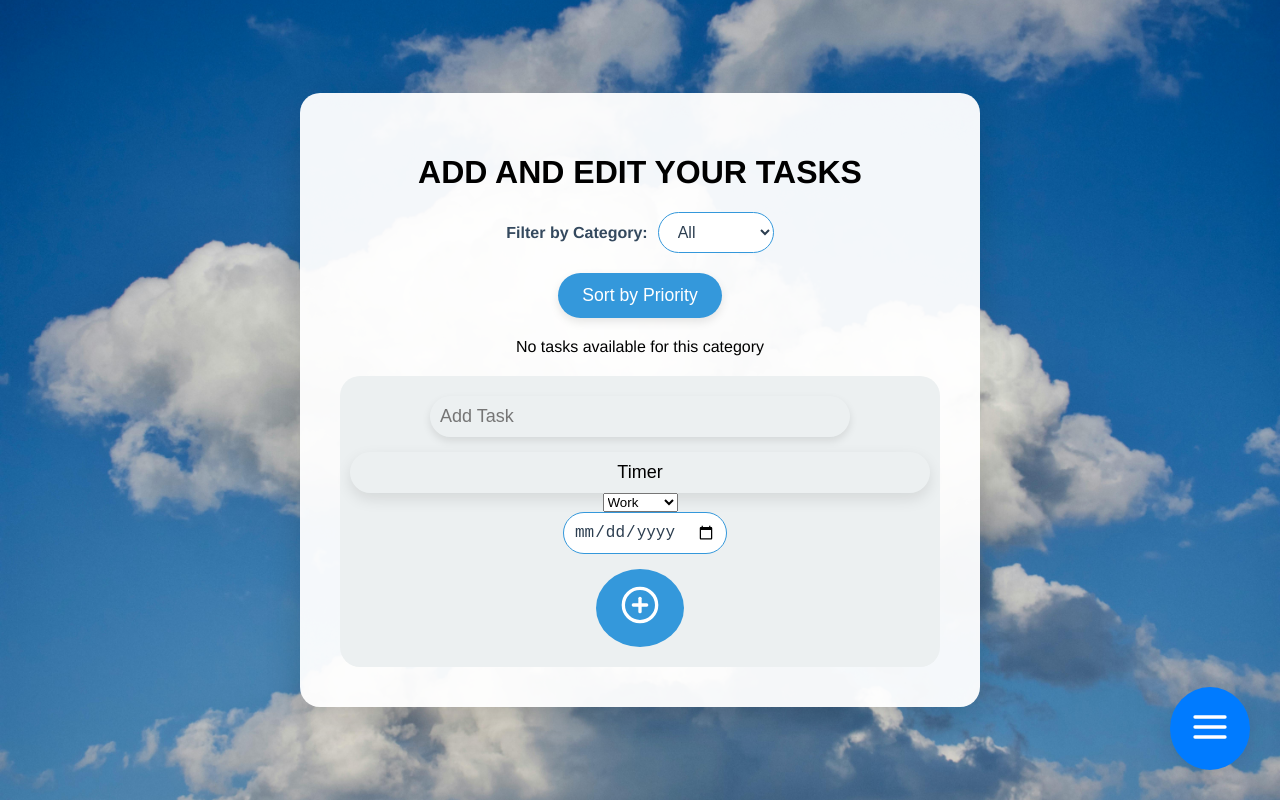
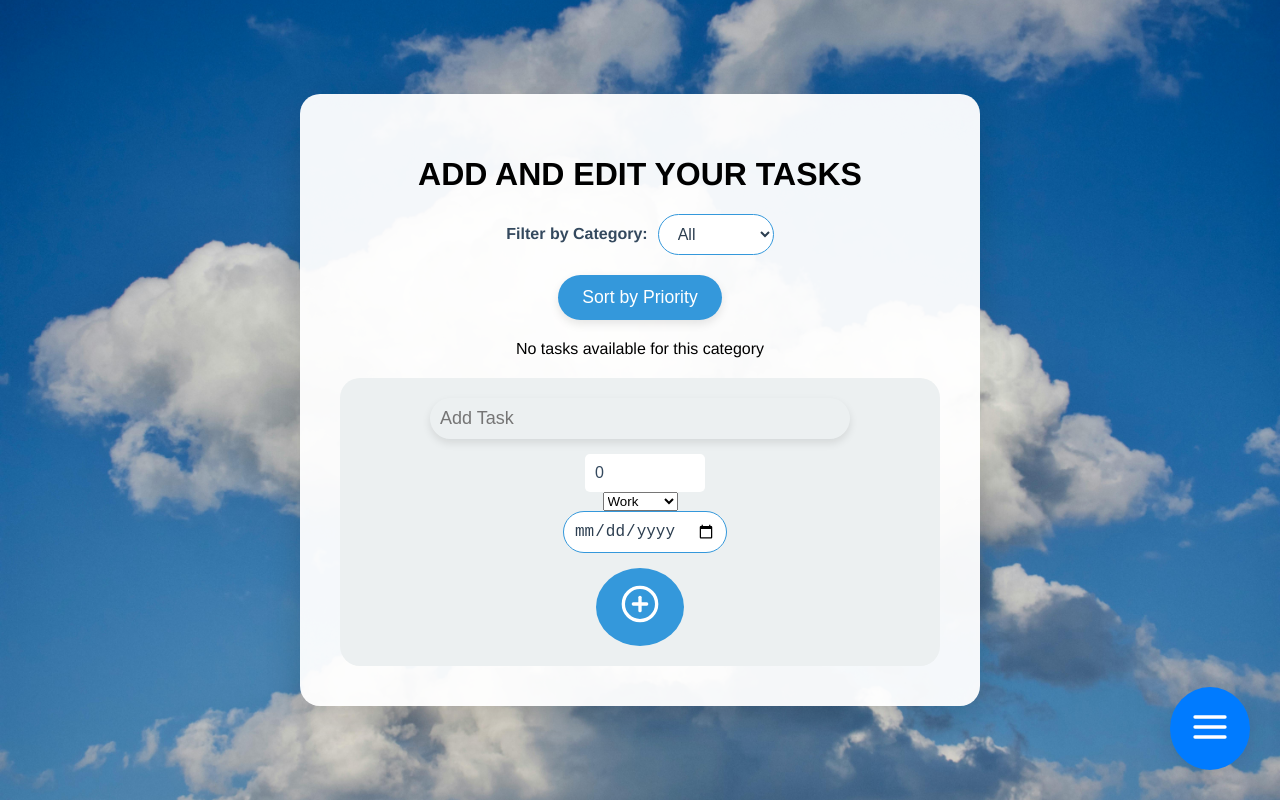
Before and after one commit to Nurr-ann/2-DO-LIST-WITH-A-TWIST-, a React (Create React App) app: page / in a window 1280 px wide. Built offline with nearby package versions, Linux system fonts and the light colour scheme.

Commit message:
not final 11

```diff
--- a/src/App.js
+++ b/src/App.js
@@ -200,11 +200,13 @@ function TodoList({ tasks, setTasks }) {
     placeholder="Add Task"
     className="task-input"
   />
-  <input
-    type="text"
-    value={timer === 0 ? "Timer" : timer}
-    onChange={(e) => setTimer(e.target.value === "Timer" ? 0 : e.target.value)}
-    className="timer-input"
+  < input
+          type="number"
+          value={timer}
+          onChange={(e) => setTimer(e.target.value)}
+          placeholder="Timer (min)"
+          min="0"
+
   />
   <select
     value={category}
```
